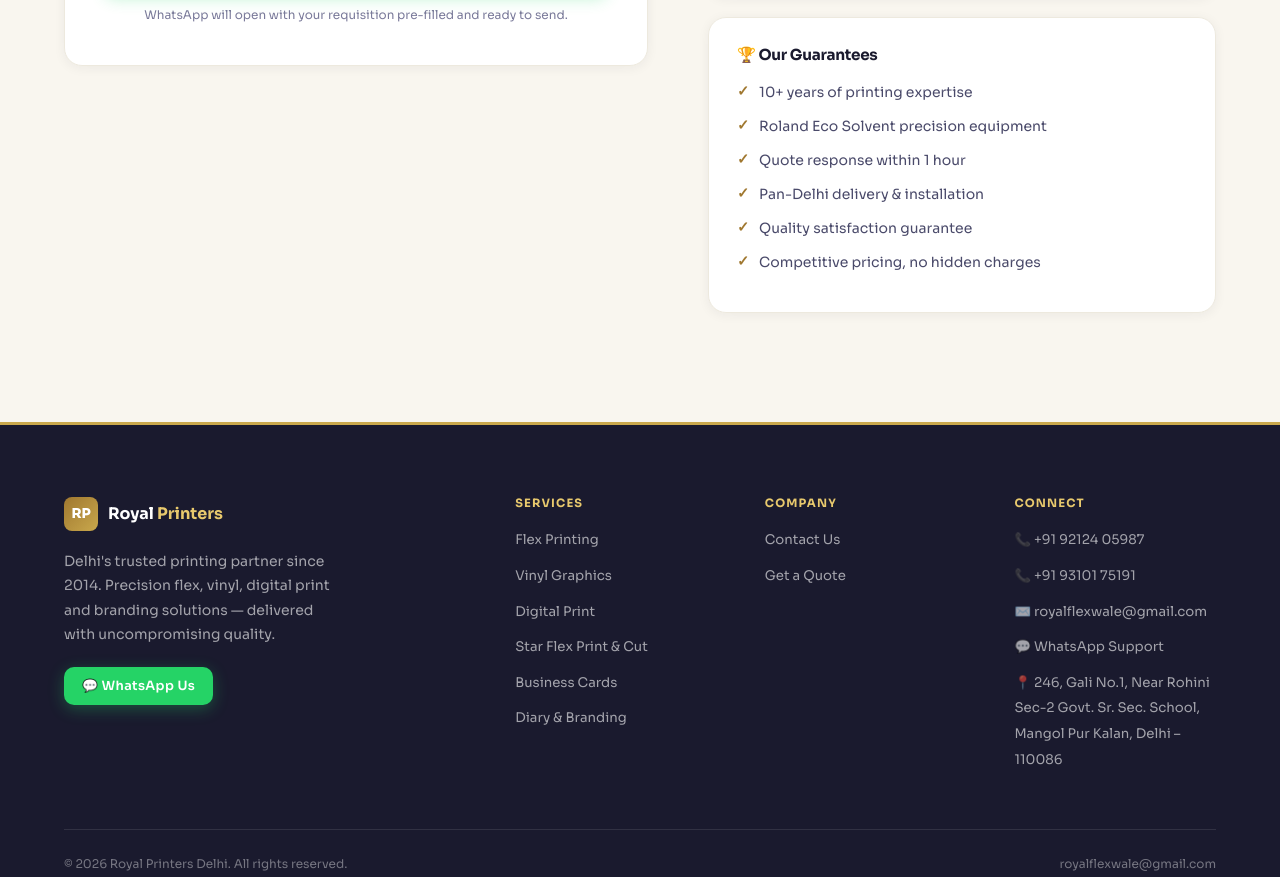
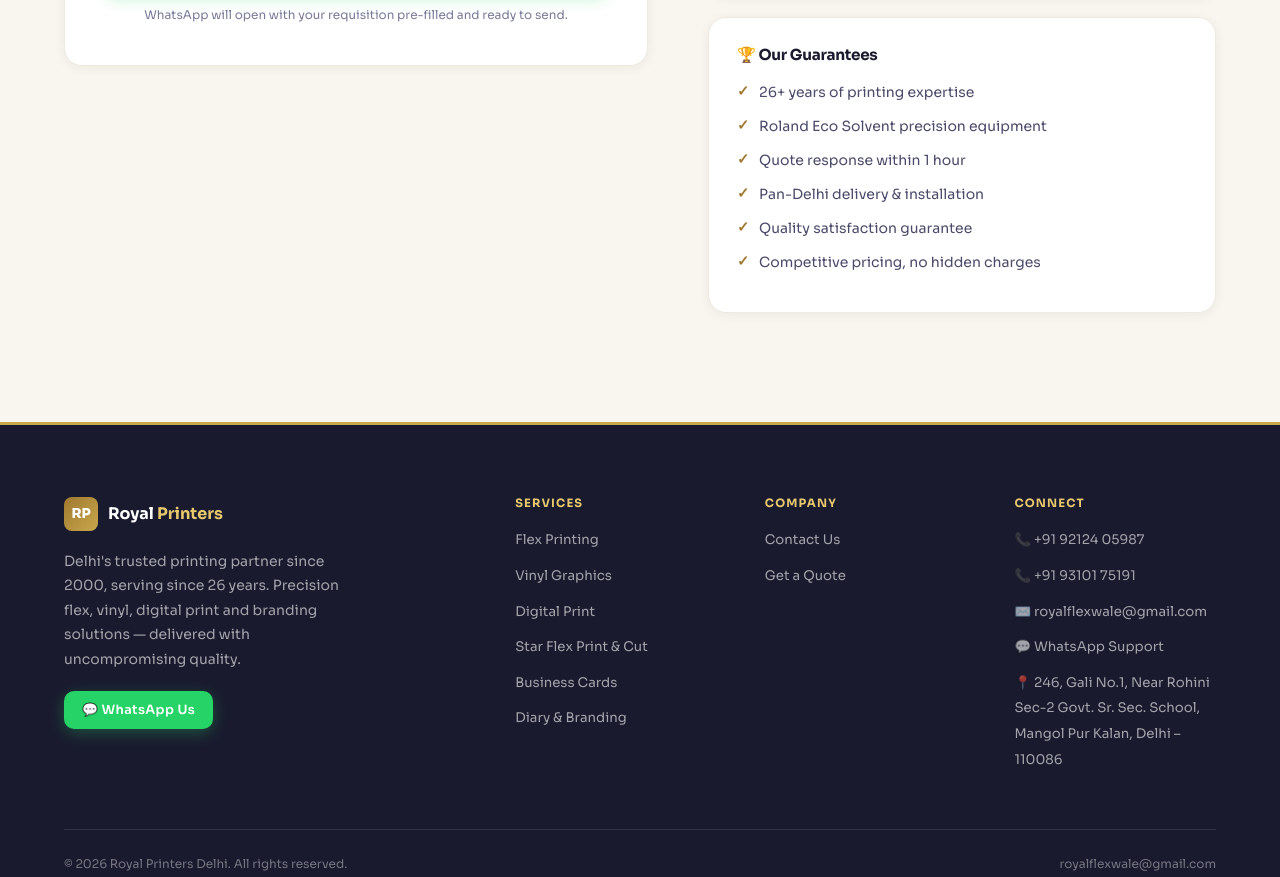
Before and after one commit to adityaj02/ROYALPRINTERS, a website: page public/contact.html in a window 1280 px wide. Shown: the part 1261-2138 px from the top of the page. Drawn offline with Linux system fonts and the light colour scheme.

Commit message:
Update years of experience to 26 and established year to 2000

```diff
--- a/public/contact.html
+++ b/public/contact.html
@@ -167,7 +167,7 @@
           <div class="info-card">
             <h3>🏆 Our Guarantees</h3>
             <ul class="guarantee-list">
-              <li>10+ years of printing expertise</li>
+              <li>26+ years of printing expertise</li>
               <li>Roland Eco Solvent precision equipment</li>
               <li>Quote response within 1 hour</li>
               <li>Pan-Delhi delivery & installation</li>
--- a/public/js/components.js
+++ b/public/js/components.js
@@ -40,7 +40,7 @@ const FOOTER_HTML = `
           <div class="logo-icon" style="background:linear-gradient(135deg,#A07830,#C9A84C);">RP</div>
           <span class="footer-logo-text">Royal <span>Printers</span></span>
         </div>
-        <p>Delhi's trusted printing partner since 2014. Precision flex, vinyl, digital print and branding solutions — delivered with uncompromising quality.</p>
+        <p>Delhi's trusted printing partner since 2000, serving since 26 years. Precision flex, vinyl, digital print and branding solutions — delivered with uncompromising quality.</p>
         <a href="https://wa.me/${WHATSAPP_NUMBER}?text=Hi%20Royal%20Printers!%20I%20need%20a%20quote." target="_blank" rel="noopener" class="btn btn-whatsapp btn-sm" style="margin-top:20px;">💬 WhatsApp Us</a>
       </div>
       <div class="footer-col">
```
Also changed, not shown: public/index.html (+3 -3 lines), 1 other file.
